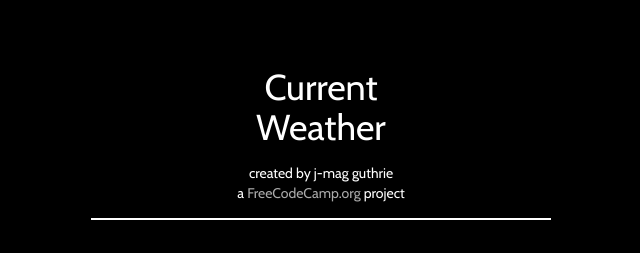
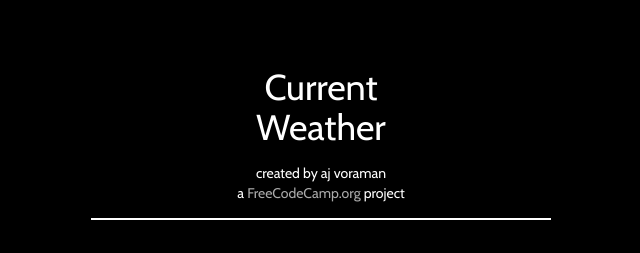
Before and after one commit to VorEver/weather, a plain HTML site: page index.html in a window 1280 px wide. Shown: the top 253 px of the page, 319-959 px from the left. Drawn offline with nearby package versions, Linux system fonts and the light colour scheme.

Commit message:
Update index.html

```diff
--- a/index.html
+++ b/index.html
@@ -15,7 +15,7 @@
 		<div class="box container text-center">
   		<div class="border">
     		<h1>Current<br />Weather</h1>
-				<p>created by j-mag guthrie<br />
+				<p>created by aj voraman<br />
 				a <a href="https://freecodecamp.org" target="_blank">FreeCodeCamp.org</a> project</p>
 	  	</div> <!-- border -->
   	  <div class="row">
```
